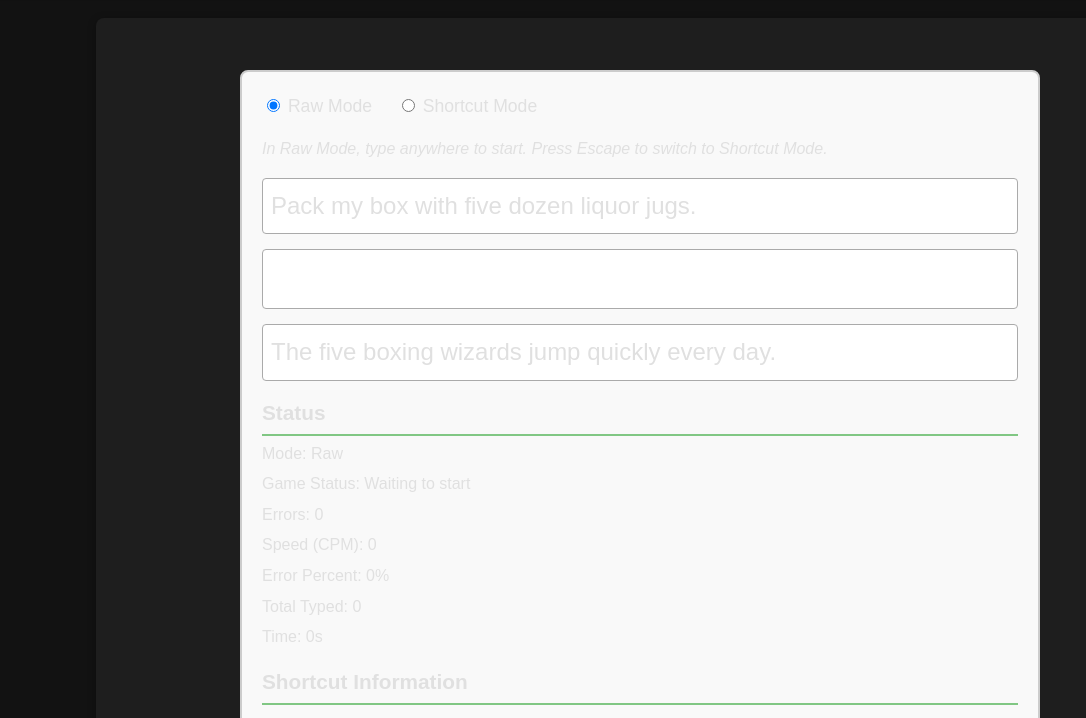
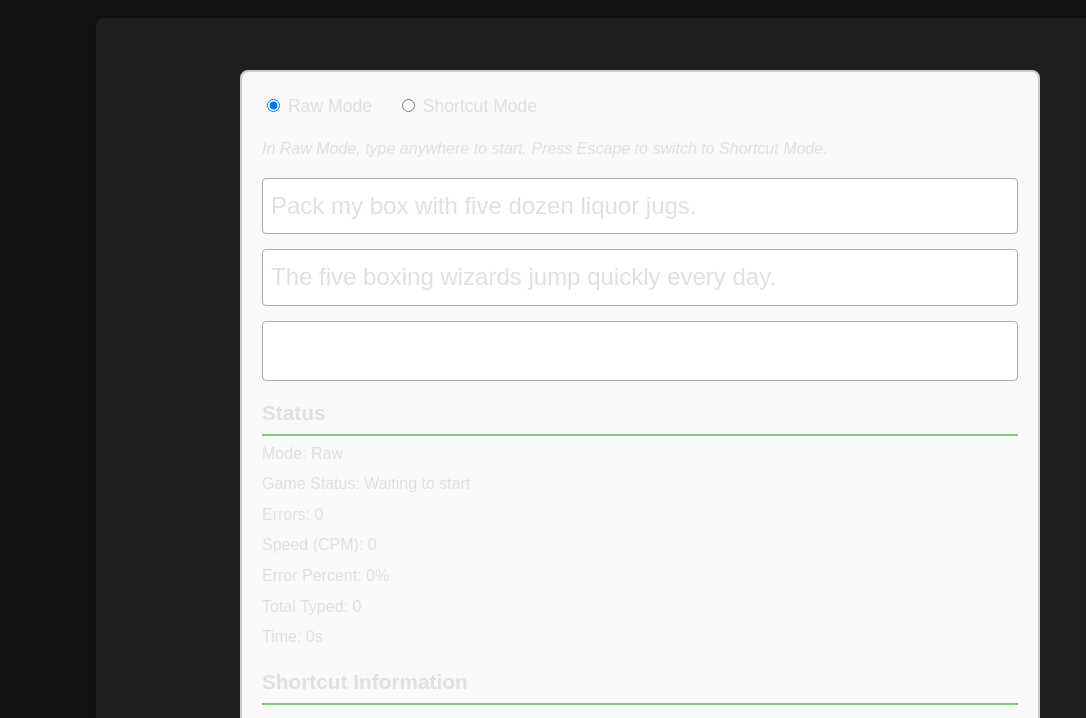
Before and after one commit to sxclij/sxcstr, a plain HTML site: page src/routes/typing.html in a window 1280 px wide. Shown: the part 62-780 px from the top of the page, without its empty margins (0-1086 px from the left). Drawn offline with Linux system fonts and the light colour scheme.

Commit message:
ok typing

```diff
--- a/src/routes/typing.html
+++ b/src/routes/typing.html
@@ -1,5 +1,6 @@
 <!DOCTYPE html>
 <html lang="en">
+
 <head>
   <meta charset="UTF-8">
   <meta name="viewport" content="width=device-width, initial-scale=1.0">
@@ -7,12 +8,12 @@
   <meta name="description" content="Typing Lesson Game" />
   <link rel="stylesheet" href="/style.css">
   <style>
-    /* Basic styling for the game */
     body {
       font-family: Arial, sans-serif;
       margin: 0;
       padding: 0;
     }
+
     #typing-game {
       margin: 20px auto;
       max-width: 800px;
@@ -21,22 +22,26 @@
       border-radius: 8px;
       background-color: #f9f9f9;
     }
+
     #controls label {
       margin-right: 20px;
       font-size: 1.1em;
     }
+
     #instructions {
       margin: 10px 0;
       font-style: italic;
     }
-    /* Game container layout */
+
     #game-container h2 {
       margin: 10px 0 5px;
       font-size: 1.3em;
     }
-    #game-container > div {
+
+    #game-container>div {
       margin-bottom: 15px;
     }
+
     #example-text,
     #typed-text,
     #next-text {
@@ -48,40 +53,44 @@
       white-space: nowrap;
       overflow-x: auto;
     }
-    /* Fix typed text container size when empty */
+
     #typed-text {
       min-height: 2.5em;
     }
-    /* Status styling */
+
     #status p {
       margin: 5px 0;
     }
-    /* Shortcut Information styling as a list */
+
     #shortcut-info ul {
       list-style-type: disc;
       padding-left: 20px;
     }
+
     #shortcut-info li {
       margin: 5px 0;
       font-size: 0.95em;
     }
-    /* Colored text */
+
     #typed-text span.correct {
       color: green;
     }
+
     #typed-text span.incorrect {
       color: red;
     }
-    /* Dark mode styling using prefers-color-scheme */
+
     @media (prefers-color-scheme: dark) {
       body {
         background-color: #121212;
         color: #e0e0e0;
       }
+
       #typing-game {
         border-color: #444;
         background-color: #1e1e1e;
       }
+
       #example-text,
       #typed-text,
       #next-text {
@@ -91,6 +100,7 @@
     }
   </style>
 </head>
+
 <body>
   <header>
     <nav class="navbar">
@@ -101,7 +111,6 @@
   <main>
 
     <section id="typing-game">
-      <!-- Mode selection controls -->
       <div id="controls">
         <label>
           <input type="radio" name="mode" value="raw" checked>
@@ -112,17 +121,15 @@
           Shortcut Mode
         </label>
       </div>
-      <!-- Instructions -->
       <div id="instructions">
         <p id="mode-instructions">
           In Raw Mode, type anywhere to start. Press Escape to switch to Shortcut Mode.
         </p>
       </div>
-      <!-- Game container with ordered sections -->
       <div id="game-container">
         <div id="example-text"></div>
+        <div id="next-text"></div>
         <div id="typed-text"></div>
-        <div id="next-text"></div>
 
         <h2>Status</h2>
         <div id="status">
@@ -151,9 +158,7 @@
   </footer>
 
   <script>
-    // Improved Typing Lesson Game Script
-    (function() {
-      // Get elements for mode and instructions
+    (function () {
       const currentModeElement = document.getElementById('current-mode');
       const gameStatusElement = document.getElementById('game-status');
       const errorCountElement = document.getElementById('error-count');
@@ -164,25 +169,109 @@
       const instructionsElement = document.getElementById('mode-instructions');
       const modeRadios = document.getElementsByName('mode');
 
-      // Get elements for the game container sections
       const exampleTextElement = document.getElementById('example-text');
       const typedTextElement = document.getElementById('typed-text');
       const nextTextElement = document.getElementById('next-text');
 
-      // Game variables
-      let mode = 'raw';  // default mode is raw
+      let mode = 'raw';
       let gameStarted = false;
       let startTime = null;
       let clockInterval = null;
 
-      // Array of text lines for typing practice (each ~8 words)
       const textLines = [
         "Pack my box with five dozen liquor jugs.",
         "The five boxing wizards jump quickly every day.",
         "Sphinx of black quartz, judge my vow now.",
         "Crazy Fredrick bought many very exquisite opal jewels.",
         "Just quickly pack five boxes with rich jam.",
-        "My job requires extremely swift and steady typing."
+        "My job requires extremely swift and steady typing.",
+        "The quick brown fox jumps over the lazy fox.",
+        "How vexingly quick daft zebras jump!",
+        "Sixty zippers were quickly picked from the woven jute bag.",
+        "A quick movement of the enemy will jeopardize six gunboats.",
+        "The job requires extra pluck and zeal from every young wage earner.",
+        "Jived fox nymph grabs quick waltz.",
+        "Brown jars prevented the mixture from freezing too quickly.",
+        "Five quacking zephyrs jolt my wax bed.",
+        "My girl wove six dozen plaid jackets before she quit.",
+        "Quick zephyrs blow, vexing daft Jim.",
+        "Pack my box with five dozen liquor jugs again, please.",
+        "The five boxing wizards jump quickly; practice makes perfect.",
+        "Sphinx of black quartz, judge my vow: I will type faster!",
+        "Crazy Fredrick bought many, very exquisite opal jewels (and emeralds!).",
+        "Just quickly pack five boxes with rich jam and honey.",
+        "My job requires extremely swift, and steady, typing skills.",
+        "Jackdaws love my big sphinx of quartz.",
+        "Waltz, bad nymph, for quick jigs vex!",
+        "Five or six big jet planes zoomed quickly by the tower.",
+        "Heavy boxes perform quick waltzes and jigs.",
+        "Pack my red box with five dozen quality jugs.",
+        "The jay, pig, fox, zebra, and my wolves quack!",
+        "Sympathizing would fix Quaker objectives.",
+        "A large fawn jumped quickly over white zinc fences.",
+        "We promptly judged antique ivory buckles for the next prize.",
+        "My grandfather picks up quartz and valuable onyx jewels.",
+        "Six big devils from Japan quickly forgot how to waltz.",
+        "Crazy Fredericka bought many very exquisite opal jewels.",
+        "Quickly pack five boxes with rich, delicious jam.",
+        "Typing swiftly and steadily is a valuable skill to learn.",
+        "The quick, brown fox jumps gracefully over the lazy dog.",
+        "How vexingly quick, those daft zebras jump today!",
+        "Sixty zippers were quickly, and carefully, picked.",
+        "The enemy's quick movement jeopardizes our six gunboats.",
+        "Extra pluck, zeal, and focus are needed for this typing job.",
+        "The jived fox nymph quickly grabs a waltz partner.",
+        "Frozen fruit prevented the jam mixture from being too runny.",
+        "Five quacking zephyrs gently jolt my wax bed frame.",
+        "My girl skillfully wove six dozen plaid jackets.",
+        "Quick zephyrs blow, vexing Jim and causing drafts.",
+        "Repeat: Pack my box with five dozen liquor jugs.",
+        "Practice typing sentences with various punctuation marks.",
+        "The goal is accuracy and speed; combine both!",
+        "Remember to use correct finger placement. Asdf jkl; .",
+        "Focus on the screen, not your keyboard, while typing.",
+        "Keep your wrists straight and your elbows relaxed.",
+        "Small breaks are helpful; stretch your fingers regularly.",
+        "Don't get discouraged by mistakes; keep practicing!",
+        "Even experienced typists make errors occasionally.",
+        "The key is to learn from those mistakes and improve.",
+        "Aim for consistent rhythm and flow as you type.",
+        "Good typing habits will benefit you in many ways.",
+        "Try typing this sentence with your eyes closed!",
+        "How quickly can you type the alphabet backwards?",
+        "This sentence has thirty-three letters in it.",
+        "Now try typing this one, which has thirty-one.",
+        "Can you type a full paragraph without looking?",
+        "This exercise helps improve muscle memory.",
+        "Muscle memory is crucial for fast typing.",
+        "The more you practice, the better you'll become.",
+        "Typing speed increases with consistent effort.",
+        "Don't be afraid to challenge yourself.",
+        "Set realistic goals and track your progress.",
+        "Celebrate your improvements, big or small!",
+        "A good typing speed can save you time.",
+        "Time is a valuable resource; use it wisely.",
+        "Good posture minimizes strain and fatigue.",
+        "Remember to blink often to avoid eye strain.",
+        "Adjust your monitor to a comfortable height.",
+        "Ensure your chair provides adequate support.",
+        "Take short breaks to rest your hands and eyes.",
+        "Stretching exercises can prevent stiffness.",
+        "Listen to your body and don't push yourself too hard.",
+        "Consistency is more important than intensity.",
+        "Practice regularly, even for short periods.",
+        "Short, frequent sessions are more effective.",
+        "Than long, infrequent, tiring practice sessions.",
+        "Find a typing tutor program if you need help.",
+        "Online resources offer many typing lessons.",
+        "Use these resources to improve your skills.",
+        "Typing is a fundamental skill in today's world.",
+        "Mastering this skill will open up opportunities.",
+        "Continue practicing, and you will succeed!",
+        "The end is near, well done for trying so hard!",
+        "Keep practicing and you will be typing well soon.",
+        "Congratulations on completing this exercise!",
+        "One last line to type, and you are finally done."
       ];
 
       let currentLineIndex = 0;
@@ -190,7 +279,6 @@
       let totalTyped = 0;
       let errorCount = 0;
 
-      // Update the Example and Next text areas.
       function updateExampleText() {
         if (currentLineIndex < textLines.length) {
           exampleTextElement.textContent = textLines[currentLineIndex];
@@ -203,12 +291,14 @@
         }
       }
 
-      // Update the status display.
       function updateStatus() {
         currentModeElement.textContent = mode.charAt(0).toUpperCase() + mode.slice(1);
-        // In Shortcut Mode, freeze dynamic status values.
         if (mode === 'shortcut') {
           gameStatusElement.textContent = gameStarted ? "In Progress" : "Waiting to start";
+          if (gameStarted && startTime) {
+            const elapsedSeconds = Math.floor((Date.now() - startTime) / 1000);
+            elapsedTimeElement.textContent = elapsedSeconds;
+          }
           return;
         }
         gameStatusElement.textContent = gameStarted ? "In Progress" : "Waiting to start";
@@ -229,16 +319,12 @@
         }
       }
 
-      // Update the elapsed time every second.
       function updateClock() {
-        // Stop clock updates in Shortcut Mode.
-        if (mode === 'shortcut') return;
         if (gameStarted && startTime) {
           updateStatus();
         }
       }
 
-      // Reset game state.
       function resetGame() {
         gameStarted = false;
         startTime = null;
@@ -255,40 +341,25 @@
         }
       }
 
-      // Start the game.
       function startGame() {
         if (!gameStarted) {
           resetGame();
           gameStarted = true;
           startTime = Date.now();
-          // Only start clock updates in Raw Mode.
-          if (mode === 'raw') {
-            clockInterval = setInterval(updateClock, 1000);
-          }
+          clockInterval = setInterval(updateClock, 1000);
           updateStatus();
         }
       }
 
-      // Switch between Raw and Shortcut Modes.
-      // resetGameFlag: whether to reset game state (default true).
       function switchMode(newMode, resetGameFlag = true) {
         mode = newMode;
-        Array.from(modeRadios).forEach(function(radio) {
+        Array.from(modeRadios).forEach(function (radio) {
           radio.checked = (radio.value === newMode);
         });
         if (mode === 'raw') {
           instructionsElement.textContent = 'In Raw Mode, type anywhere to start. Press Escape to switch to Shortcut Mode.';
-          // Restart clock updates if the game is in progress.
-          if (gameStarted && !clockInterval) {
-            clockInterval = setInterval(updateClock, 1000);
-          }
         } else if (mode === 'shortcut') {
           instructionsElement.textContent = 'In Shortcut Mode, press Enter to start, S to switch to Raw Mode, and R to reset the game.';
-          // Stop status updates and clock.
-          if (clockInterval) {
-            clearInterval(clockInterval);
-            clockInterval = null;
-          }
         }
         if (resetGameFlag) {
           resetGame();
@@ -296,17 +367,17 @@
         updateStatus();
       }
 
-      // Process keystrokes.
       function keyHandler(e) {
-        // Prevent space from scrolling.
         if (e.key === " ") {
           e.preventDefault();
         }
+        if (e.key === "Escape") {
+          switchMode('shortcut');
+          return;
+        }
 
-        // Ignore modifier keys.
         if (e.ctrlKey || e.altKey || e.metaKey) return;
 
-        // Handle keys in Shortcut Mode.
         if (mode === 'shortcut') {
           if (e.key.toLowerCase() === "s") {
             switchMode('raw');
@@ -320,41 +391,34 @@
             startGame();
             return;
           }
-          // In Shortcut Mode, ignore all other keys (do not input text).
           return;
         }
 
-        // In Raw Mode, auto-start on the first key press.
         if (mode === 'raw' && !gameStarted) {
           startGame();
         }
 
-        // Process only single-character keys in Raw Mode.
         if (gameStarted && e.key.length === 1) {
           handleTyping(e.key);
         }
       }
 
-      // Process typing input.
       function handleTyping(char) {
         if (!gameStarted || currentLineIndex >= textLines.length) return;
 
         const expectedChar = textLines[currentLineIndex][currentCharIndex];
         if (char === expectedChar) {
-          // Correct input: append letter and move on.
           const span = document.createElement('span');
           span.textContent = char;
           span.classList.add('correct');
           typedTextElement.appendChild(span);
           currentCharIndex++;
           totalTyped++;
-          // If the entire line is typed, clear the typed text and move to the next line.
           if (currentCharIndex === textLines[currentLineIndex].length) {
             typedTextElement.innerHTML = "";
             currentLineIndex++;
             currentCharIndex = 0;
             updateExampleText();
-            // If no more lines, finish the game.
             if (currentLineIndex >= textLines.length) {
               gameStarted = false;
               gameStatusElement.textContent = "Completed!";
@@ -365,24 +429,28 @@
             }
           }
         } else {
-          // Incorrect key: increment error count.
+          const span = document.createElement('span');
+          span.textContent = char;
+          span.classList.add('incorrect');
+          typedTextElement.appendChild(span);
+
           errorCount++;
+          totalTyped++;
         }
         updateStatus();
       }
 
-      // Attach event listeners.
       document.addEventListener('keydown', keyHandler);
-      Array.from(modeRadios).forEach(function(radio) {
-        radio.addEventListener('change', function(e) {
+      Array.from(modeRadios).forEach(function (radio) {
+        radio.addEventListener('change', function (e) {
           switchMode(e.target.value);
         });
       });
 
-      // Initialize displays.
       updateExampleText();
       updateStatus();
     })();
   </script>
 </body>
+
 </html>
```
Also changed, not shown: src/routes/index.html (+4 -0 lines).
